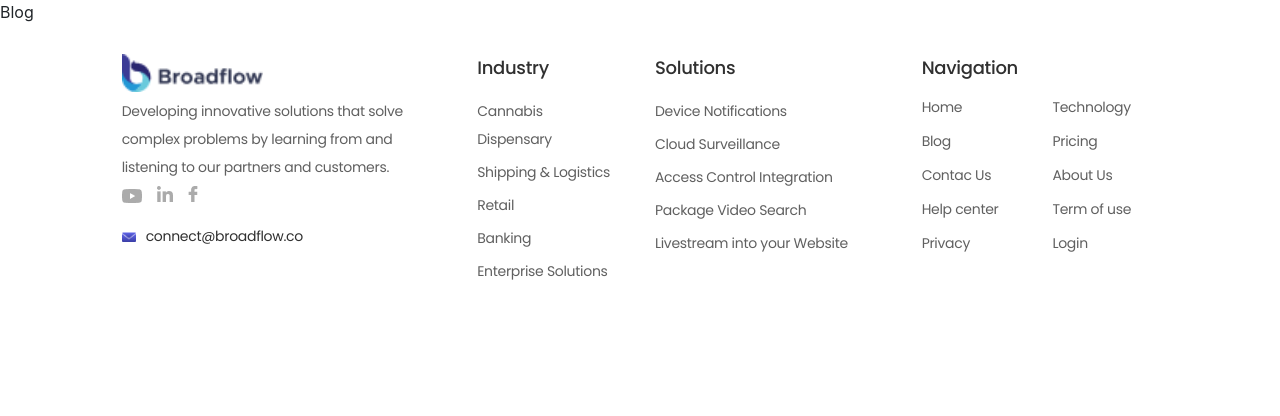
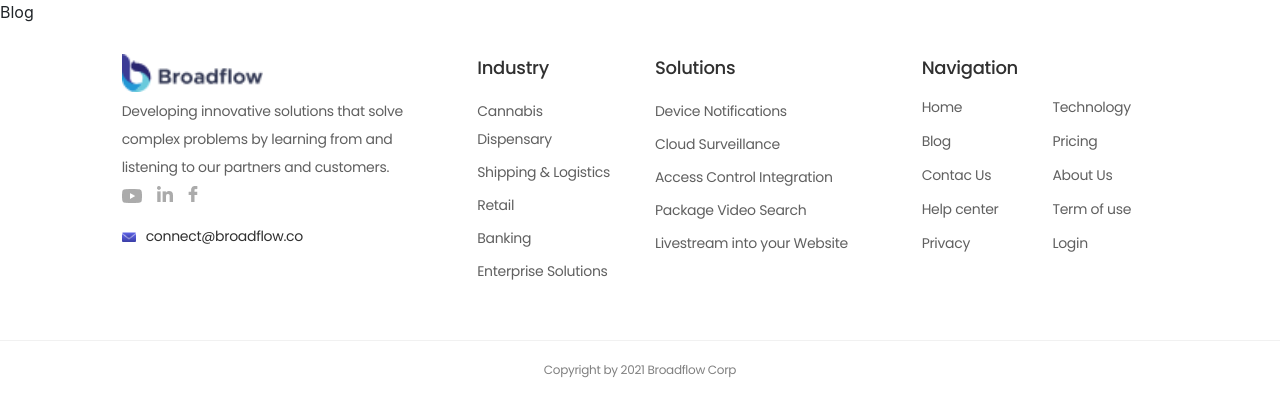
Before and after one commit to huynhnt6995/public-main-web-fiop, a Next.js app: page /blog in a window 1280 px wide. Shown: the top 416 px of the page. Built offline with nearby package versions, Linux system fonts and the light colour scheme.

Commit message:
update footer app

```diff
--- a/components/layout/AppFooter.tsx
+++ b/components/layout/AppFooter.tsx
@@ -64,7 +64,14 @@ const navigationItems: FooterItemNav[] = [
 
 export const AppFooter = () => {
     return (
-        <PageLayout containerStyle={{ paddingTop: 30, paddingBottom: 50 }}>
+        <div>
+            <PageLayout
+                containerStyle={{
+                    paddingTop: 30,
+                    paddingBottom: 50,
+                    borderBottom: "1px solid #F1F1F1",
+                }}
+            >
                 <div className="row">
                     <div
                         className="col-12 col-sm-6 col-xl-4"
@@ -76,8 +83,8 @@ export const AppFooter = () => {
                         />
                         <FooterItemLabel>
                             Developing innovative solutions that solve complex
-                        problems by learning from and listening to our partners
-                        and customers.
+                            problems by learning from and listening to our
+                            partners and customers.
                         </FooterItemLabel>
                         <div className="d-flex align-self-start">
                             {socialNavigations.map((social) => (
@@ -138,6 +145,8 @@ export const AppFooter = () => {
                     </div>
                 </div>
             </PageLayout>
+            <License>Copyright by 2021 Broadflow Corp</License>
+        </div>
     );
 };
 
@@ -169,3 +178,12 @@ const MailLabel = styled.label`
     color: #303030;
     margin: 0px 0px 0px 10px;
 `;
+
+const License = styled.p`
+    font-family: "Poppins";
+    font-size: 12px;
+    margin-top: 20px;
+    text-align: center;
+    letter-spacing: -0.3px;
+    color: #808080;
+`;
```
Lines whose indentation alone changed are shown as unchanged.
